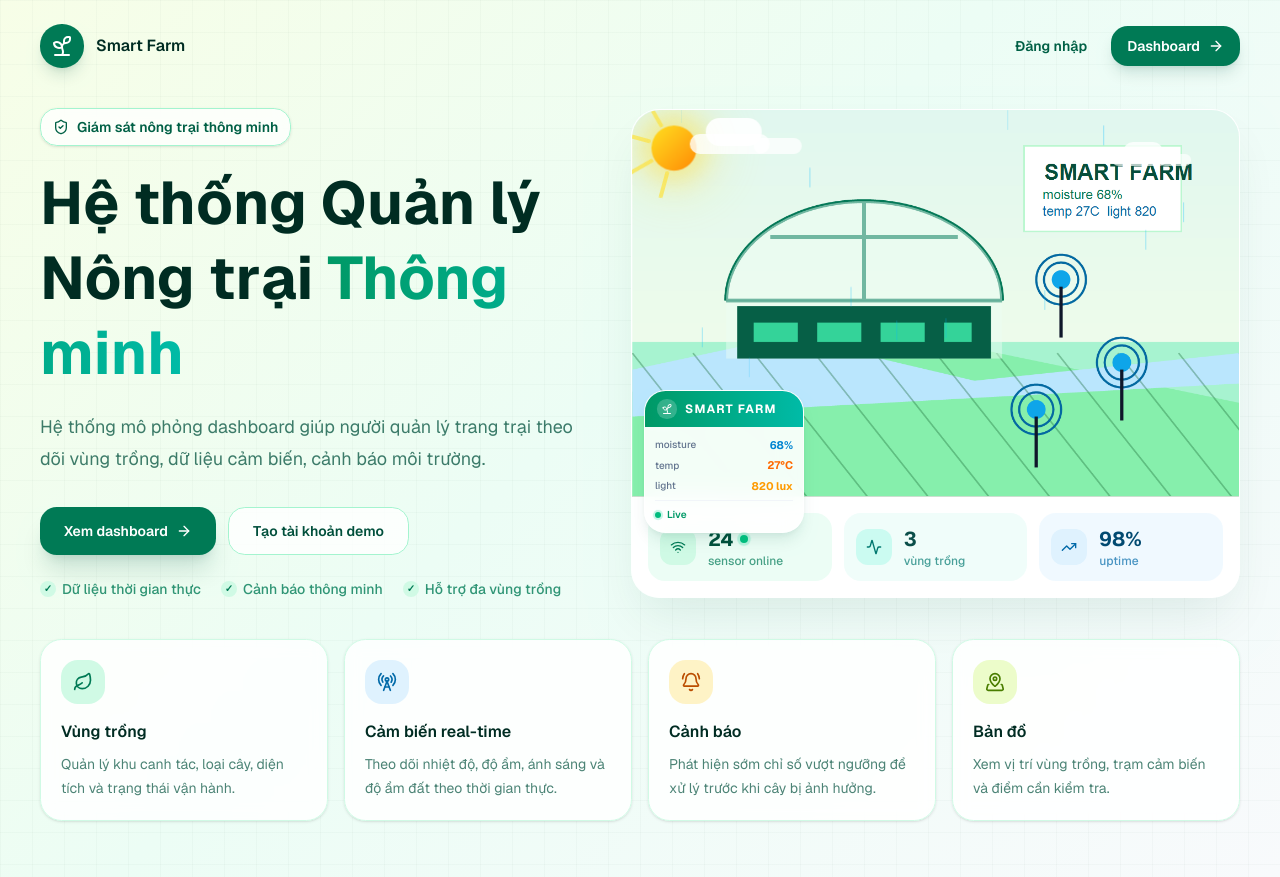
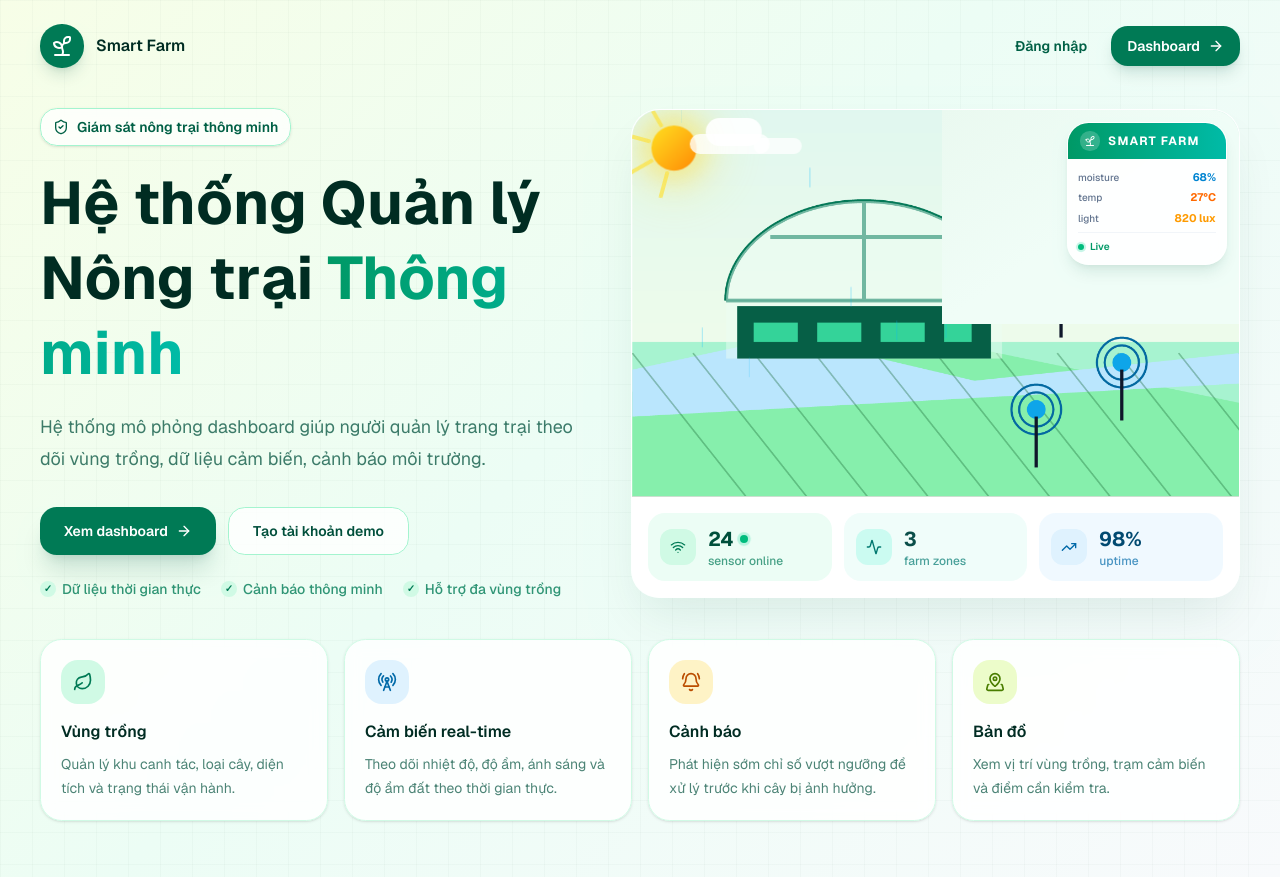
Before and after one commit to athanhneee/agriculture-and-environment, a Next.js app in the folder apps/frontend/: page / in a window 1280 px wide. Built offline with nearby package versions, Linux system fonts and the light colour scheme; no server answers.

Commit message:
fix(homepage): mask old SMART FARM card in PNG, reposition new card to top-right, and sync stat labels to English

```diff
--- a/apps/frontend/src/app/page.tsx
+++ b/apps/frontend/src/app/page.tsx
@@ -193,8 +193,11 @@ export default async function HomePage() {
               </div>
               {/* ===== END WEATHER SCENE ===== */}
 
+              {/* Mask che card cũ đã baked vào PNG ở góc trên phải */}
+              <div className="pointer-events-none absolute right-0 top-0 h-[44%] w-[49%] rounded-tr-[1.75rem] bg-gradient-to-br from-[#eaf9f0] via-[#f0fdf7] to-[#f0fdf7]" />
+
               {/* ===== SMART FARM INFO CARD ===== */}
-              <div className="absolute bottom-16 left-3 min-w-[160px] overflow-hidden rounded-2xl border border-white/60 bg-white/90 shadow-lg shadow-emerald-900/10 backdrop-blur-md dark:border-white/20 dark:bg-emerald-950/80">
+              <div className="absolute right-3 top-3 min-w-[160px] overflow-hidden rounded-2xl border border-white/60 bg-white/90 shadow-lg shadow-emerald-900/10 backdrop-blur-md dark:border-white/20 dark:bg-emerald-950/80">
                 {/* Header */}
                 <div className="flex items-center gap-2 bg-gradient-to-r from-emerald-600 to-teal-500 px-3 py-2">
                   <span className="flex size-5 items-center justify-center rounded-md bg-white/20">
@@ -251,7 +254,7 @@ export default async function HomePage() {
                   </span>
                   <div className="min-w-0">
                     <p className="text-xl font-bold text-teal-900 dark:text-teal-50">3</p>
-                    <p className="text-xs font-medium text-teal-700/70 dark:text-teal-300/70">vùng trồng</p>
+                    <p className="text-xs font-medium text-teal-700/70 dark:text-teal-300/70">farm zones</p>
                   </div>
                 </div>
 
```
